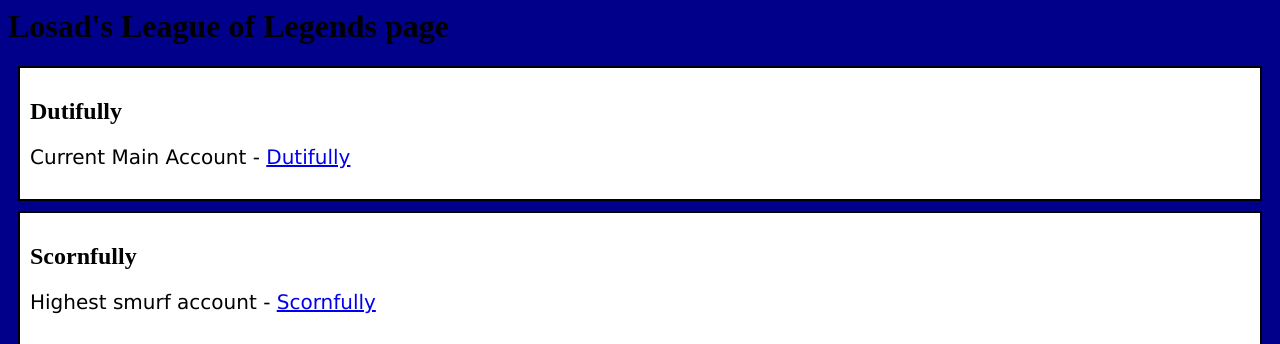
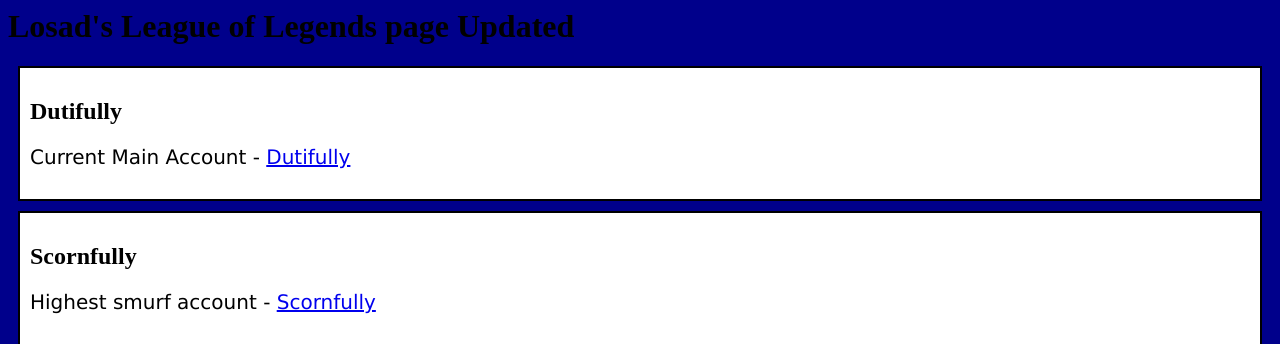
Before and after one commit to LosadNha/LosadNha.github.io, a plain HTML site: page index.html in a window 1280 px wide. Shown: the top 344 px of the page. Drawn offline with Linux system fonts and the light colour scheme.

Commit message:
Update index.html

```diff
--- a/index.html
+++ b/index.html
@@ -11,7 +11,7 @@
 
 </head>
 <body>
-    <h1 id="Header">Losad's League of Legends page</h1>
+    <h1 id="Header">Losad's League of Legends page Updated</h1>
     <div class="accounts">
         <h2>Dutifully</h2>
         <p>Current Main Account - <a href="https://www.op.gg/summoners/na/Dutifully" target="_blank">Dutifully</a> </p>
```
